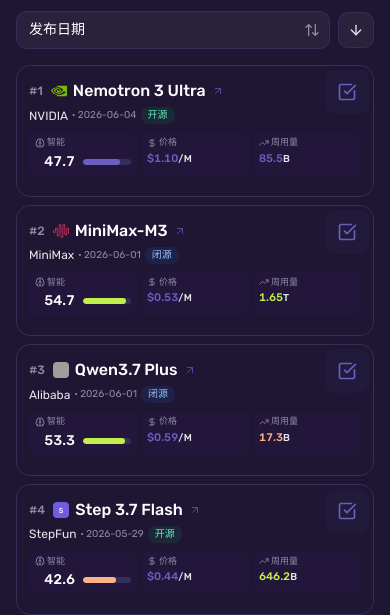
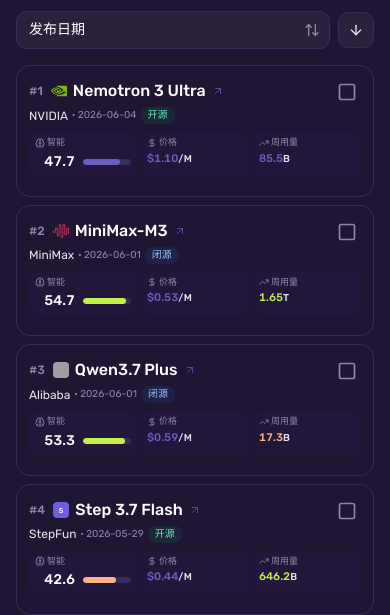
Before and after one commit to citrusli2026/llmcompare, a Next.js app: page /models in a window 390 px wide. Shown: the part 221-836 px from the top of the page. Built offline with nearby package versions, Linux system fonts and the light colour scheme; grey boxes are pictures that could not be loaded.

Commit message:
fix: isInCompare 函数调用传参；playwright.config 添加 iPhone SE 375px viewport

```diff
--- a/playwright.config.ts
+++ b/playwright.config.ts
@@ -22,6 +22,10 @@ export default defineConfig({
       name: "Mobile Chrome",
       use: { ...devices["Pixel 5"] },
     },
+    {
+      name: "iPhone SE",
+      use: { ...devices["iPhone SE"] },
+    },
   ],
 
   webServer: {
--- a/src/app/home-client.tsx
+++ b/src/app/home-client.tsx
@@ -1,6 +1,6 @@
 "use client";
 
-import { useMemo, useCallback } from "react";
+import { useState, useMemo, useCallback } from "react";
 import { useSearchParams, useRouter } from "next/navigation";
 import Link from "next/link";
 import { Navbar } from "@/components/navbar";
--- a/src/components/ranking-table/mobile-card.tsx
+++ b/src/components/ranking-table/mobile-card.tsx
@@ -69,14 +69,14 @@ export function MobileCard({ model, group, idx, sortKey: _sortKey, headers, metr
         onClick={handleToggleCompare}
         className={cn(
           "absolute top-1 right-1 flex items-center justify-center w-11 h-11 rounded-lg transition-all z-10",
-          isInCompare
+          isInCompare(model.id)
             ? "text-accent-violet hover:text-violet-500 bg-accent-violet/5"
             : "text-text-muted hover:text-text-secondary hover:bg-surface-hover"
         )}
-        aria-label={isInCompare ? t("compare.remove") : t("compare.addToCompare")}
-        title={isInCompare ? t("compare.remove") : t("compare.addToCompare")}
+        aria-label={isInCompare(model.id) ? t("compare.remove") : t("compare.addToCompare")}
+        title={isInCompare(model.id) ? t("compare.remove") : t("compare.addToCompare")}
       >
-        {isInCompare ? (
+        {isInCompare(model.id) ? (
           <CheckSquare className="h-5 w-5" />
         ) : (
           <Square className="h-5 w-5" />
--- a/src/components/ranking-table/model-row.tsx
+++ b/src/components/ranking-table/model-row.tsx
@@ -51,14 +51,14 @@ export function ModelRow({ model, group, idx, sortKey, headers, renderers, colVi
           onClick={handleToggleCompare}
         className={cn(
           "flex items-center justify-center w-6 h-6 rounded transition-colors",
-            isInCompare
+          isInCompare(model.id)
             ? "text-accent-violet hover:text-violet-500"
             : "text-text-muted hover:text-text-secondary"
         )}
-          aria-label={isInCompare ? t("compare.remove") : t("compare.addToCompare")}
-          title={isInCompare ? t("compare.remove") : t("compare.addToCompare")}
+        aria-label={isInCompare(model.id) ? t("compare.remove") : t("compare.addToCompare")}
+        title={isInCompare(model.id) ? t("compare.remove") : t("compare.addToCompare")}
       >
-          {isInCompare ? (
+        {isInCompare(model.id) ? (
             <CheckSquare className="h-4 w-4 sm:h-5 sm:w-5" />
           ) : (
             <Square className="h-4 w-4 sm:h-5 sm:w-5" />
```
Lines whose indentation alone changed are shown as unchanged.
